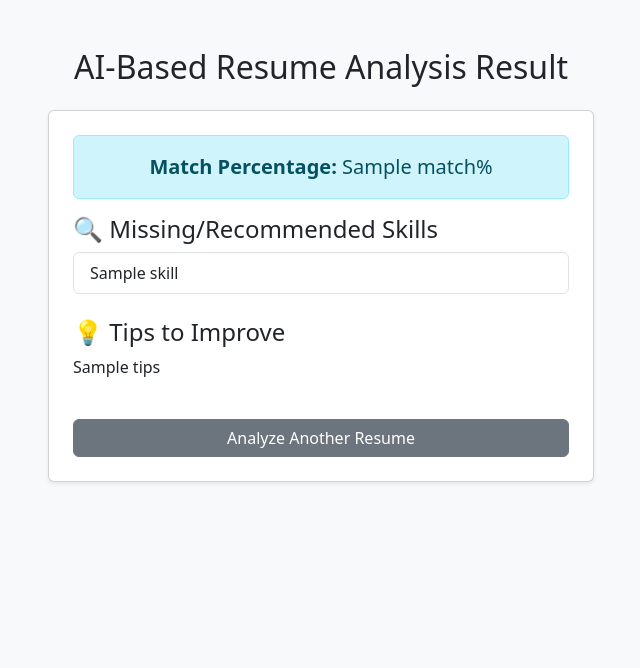
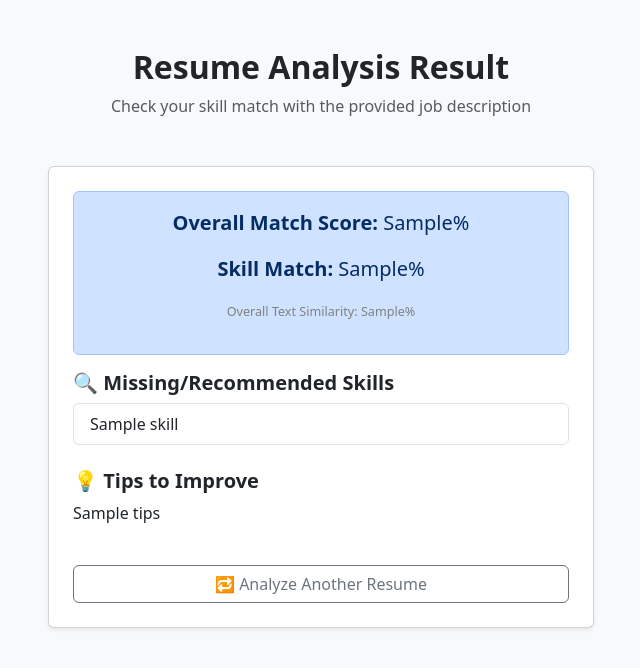
Before and after one commit to manoj-mukkamula/AI-Resume-Analyzer, a Flask app: template templates/result.html in a window 1280 px wide. Shown: the top 668 px of the page, without its empty margins (319-959 px from the left). Run offline with Flask 3, Linux system fonts and the light colour scheme; the template is opened without the code that fills it: most values are stand-ins (such as "Sample title", 1, 10 or a date in 2020).

Commit message:
Fix skill extraction and matching logic; add debug prints for resume, JD, and missing skills

```diff
--- a/app.py
+++ b/app.py
@@ -14,20 +14,17 @@ from nltk.tokenize import word_tokenize
 from sklearn.feature_extraction.text import TfidfVectorizer
 from sklearn.metrics.pairwise import cosine_similarity
 
-# Import skill list
 from skills import software_skills
 
 app = Flask(__name__)
 UPLOAD_FOLDER = 'uploads'
-DATA_FOLDER = 'data'
 os.makedirs(UPLOAD_FOLDER, exist_ok=True)
-os.makedirs(DATA_FOLDER, exist_ok=True)
 app.config['UPLOAD_FOLDER'] = UPLOAD_FOLDER
 
 # Clean and normalize text
 def clean_text(text):
     text = text.lower()
-    text = re.sub(r'[^a-z0-9.\s/]', ' ', text)  # keep dot, slash for tech names
+    text = re.sub(r'[^a-z0-9.\s/]', ' ', text)
     text = re.sub(r'\s+', ' ', text).strip()
     return text
 
@@ -35,11 +32,11 @@ def clean_text(text):
 def extract_skills_from_text(text, skill_list):
     found_skills = set()
     for skill in skill_list:
-        if skill in text:
+        if re.search(r'\b' + re.escape(skill) + r'\b', text):
             found_skills.add(skill)
     return found_skills
 
-# Extract text from uploaded PDF resume
+# Extract text from PDF
 def extract_text_from_pdf(pdf_path):
     text = ""
     with open(pdf_path, 'rb') as f:
@@ -67,25 +64,34 @@ def upload():
     resume_clean = clean_text(resume_text)
     jd_clean = clean_text(jd)
 
-    # Extract skills
     resume_skills = extract_skills_from_text(resume_clean, software_skills)
     jd_skills = extract_skills_from_text(jd_clean, software_skills)
     missing_skills = list(jd_skills - resume_skills)
 
+    # 🔍 Debug output
+    print("Resume Skills:", resume_skills)
+    print("JD Skills:", jd_skills)
+    print("Missing Skills:", missing_skills)
+
     # Skill match percentage
-    skill_match_percent = round(len(resume_skills.intersection(jd_skills)) / max(len(jd_skills), 1) * 100, 2)
+    skill_match_percent = round(len(resume_skills & jd_skills) / max(len(jd_skills), 1) * 100, 2)
 
-    # TF-IDF calculation
+    # TF-IDF similarity
     vectorizer = TfidfVectorizer()
     vectors = vectorizer.fit_transform([resume_clean, jd_clean])
     tfidf_score = cosine_similarity(vectors[0:1], vectors[1:2])[0][0]
     tfidf_match = round(tfidf_score * 100, 2)
 
-    # Combined match score (85% skill match, 15% TF-IDF)
+    # Combined match
     combined_match = round(skill_match_percent * 0.85 + tfidf_match * 0.15, 2)
 
     # Tips message
-    tips = "Consider adding these missing skills to improve your match." if missing_skills else "Great! No major missing skills detected."
+    if not jd_skills:
+        tips = "Job description doesn't contain known technical skills. Please refine it."
+    elif not missing_skills:
+        tips = "Great! No major missing skills detected."
+    else:
+        tips = f"Consider learning or adding these skills: {', '.join(missing_skills[:5])}"
 
     return render_template('result.html',
                            combined_match=combined_match,
--- a/templates/result.html
+++ b/templates/result.html
@@ -11,17 +11,26 @@
   </head>
   <body class="bg-light">
     <div class="container py-5">
-      <h2 class="mb-4 text-center">AI-Based Resume Analysis Result</h2>
+      <div class="text-center mb-5">
+        <h2 class="fw-bold">Resume Analysis Result</h2>
+        <p class="text-muted">
+          Check your skill match with the provided job description
+        </p>
+      </div>
 
       <div class="row justify-content-center">
         <div class="col-md-8 col-lg-6">
           <div class="card p-4 shadow-sm bg-white rounded">
-            <div class="alert alert-info text-center fs-5">
-              <strong>Match Percentage:</strong> {{ match }}%
+            <div class="alert alert-primary text-center fs-5">
+              <p><strong>Overall Match Score:</strong> {{ combined_match }}%</p>
+              <p><strong>Skill Match:</strong> {{ skill_match }}%</p>
+              <p style="font-size: 0.9rem; color: gray">
+                <small>Overall Text Similarity: {{ tfidf_match }}%</small>
+              </p>
             </div>
 
             <div class="mb-4">
-              <h4>🔍 Missing/Recommended Skills</h4>
+              <h5 class="fw-bold">🔍 Missing/Recommended Skills</h5>
               {% if missing %}
               <ul class="list-group">
                 {% for skill in missing %}
@@ -36,12 +45,12 @@
             </div>
 
             <div class="mb-4">
-              <h4>💡 Tips to Improve</h4>
+              <h5 class="fw-bold">💡 Tips to Improve</h5>
               <p>{{ tips }}</p>
             </div>
 
-            <a href="/" class="btn btn-secondary w-100"
-              >Analyze Another Resume</a
+            <a href="/" class="btn btn-outline-secondary w-100"
+              >🔁 Analyze Another Resume</a
             >
           </div>
         </div>
```
Also changed, not shown: templates/index.html (+6 -1 lines).
